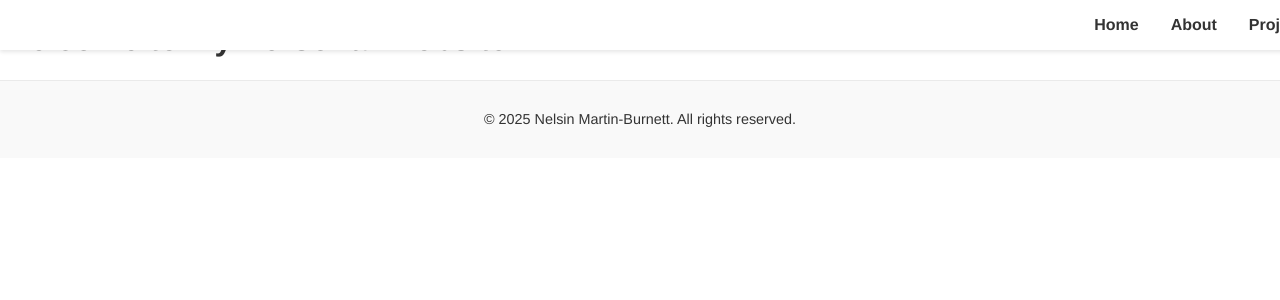
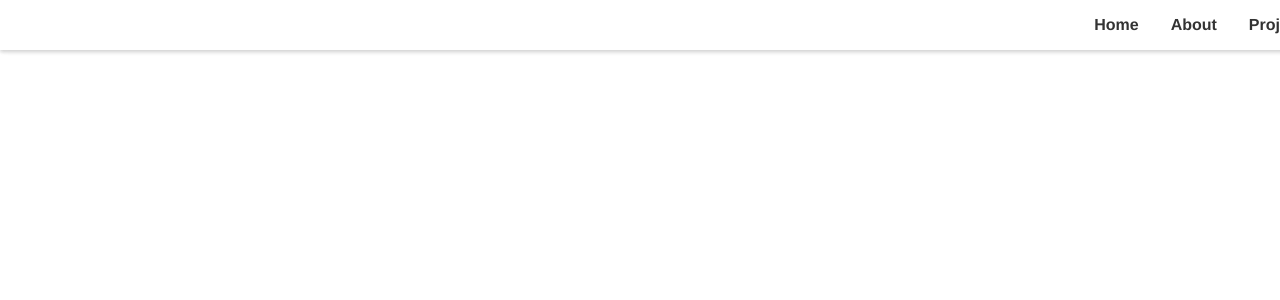
Before and after one commit to NelsinMB/my-blog, a Next.js app: page / in a window 1280 px wide. Shown: the top 300 px of the page. Built offline with nearby package versions, Linux system fonts and the light colour scheme.

Commit message:
Works... atleast.

```diff
--- a/app/layout.js
+++ b/app/layout.js
@@ -17,7 +17,6 @@ export default function RootLayout({ children }) {
       <body>
         <Navbar />
         <main>{children}</main>
-        <Footer />
       </body>
     </html>
   );
--- a/app/page.js
+++ b/app/page.js
@@ -1,6 +1,7 @@
 // app/page.js
-import Home from '../components/Home';
+
+import Navbar from '../components/Navbar'
 
 export default function HomePage() {
-  return <Home />;
+  return <Navbar />;
 }
```
